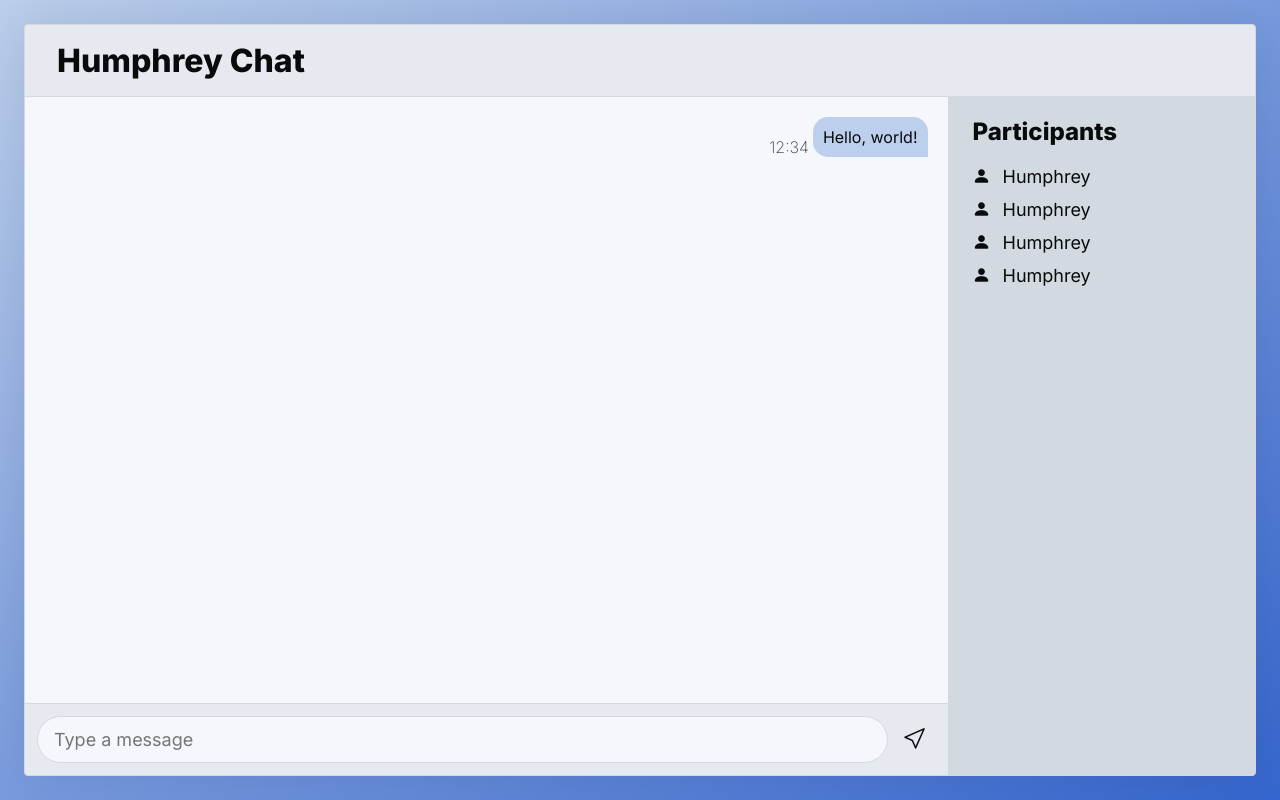
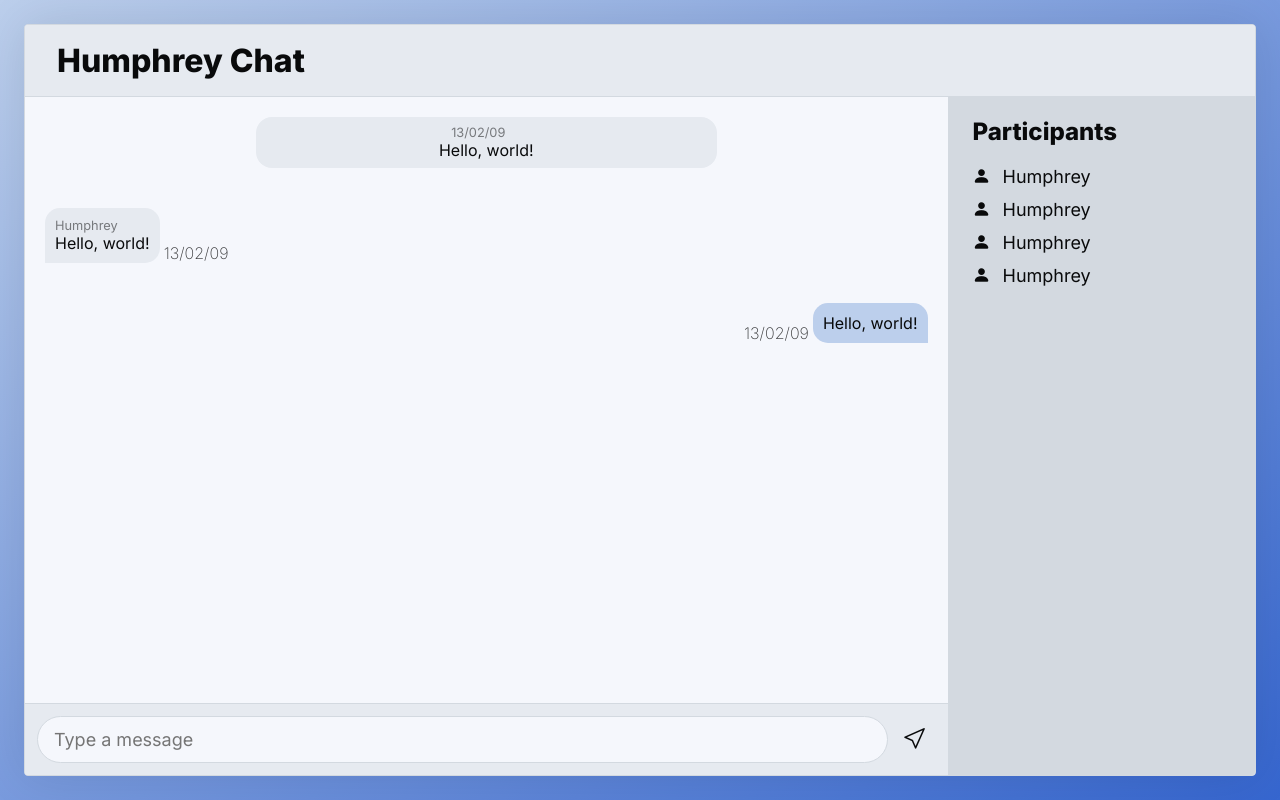
Before and after one commit to w-henderson/Humphrey, a React (Create React App) app in the folder examples/chat-app/client/: page / in a window 1280 px wide. Built offline with nearby package versions, Linux system fonts and the light colour scheme.

Commit message:
Updated chat example message types

```diff
--- /dev/null
+++ b/examples/chat-app/client/src/DateHumanizer.ts
@@ -0,0 +1,38 @@
+function isSameDay(date1: Date, date2: Date) {
+  return date1.getFullYear() === date2.getFullYear() &&
+    date1.getMonth() === date2.getMonth() &&
+    date1.getDate() === date2.getDate();
+}
+
+export default function humanize(date: Date): string {
+  // If today, show date as HH:MM
+  let now = new Date();
+  if (isSameDay(now, date)) {
+    return date.toLocaleTimeString("en-GB", { hour: "2-digit", minute: "2-digit" });
+  }
+
+  // If yesterday, show "yesterday"
+  let yesterday = new Date();
+  yesterday.setDate(yesterday.getDate() - 1);
+  if (isSameDay(yesterday, date)) {
+    return "yesterday";
+  }
+
+  // If in the last week, show day of the week
+  let lastWeek = new Date();
+  lastWeek.setDate(lastWeek.getDate() - 7);
+  if (lastWeek.getTime() < date.getTime()) {
+    return [
+      "Sunday",
+      "Monday",
+      "Tuesday",
+      "Wednesday",
+      "Thursday",
+      "Friday",
+      "Saturday"
+    ][date.getDay()];
+  }
+
+  // Otherwise, return DD/MM/YY
+  return date.toLocaleDateString("en-GB", { day: "2-digit", month: "2-digit", year: "2-digit" });
+}
--- a/examples/chat-app/client/src/components/Message.tsx
+++ b/examples/chat-app/client/src/components/Message.tsx
@@ -1,19 +1,61 @@
 import { Component } from "react";
+import humanize from "../DateHumanizer";
 import "../styles/Message.scss";
 
-export class Message extends Component {
+interface MessageProps {
+  message: string,
+  sender: string,
+  type: MessageType,
+  timestamp: number,
+}
+
+export enum MessageType {
+  Local,
+  Remote,
+  Broadcast
+}
+
+export class Message extends Component<MessageProps> {
   render() {
+    if (this.props.type === MessageType.Local) {
       return (
         <div className="Message senderLocal">
           <div className="messageTime">
-          12:34
+            {humanize(new Date(this.props.timestamp))}
           </div>
           <div className="messageContent">
-          Hello, world!
+            {this.props.message}
+          </div>
+        </div>
+      )
+    } else if (this.props.type === MessageType.Remote) {
+      return (
+        <div className="Message senderRemote">
+          <div className="messageContent">
+            <div className="messageSender">
+              {this.props.sender}
+            </div>
+
+            {this.props.message}
+          </div>
+          <div className="messageTime">
+            {humanize(new Date(this.props.timestamp))}
+          </div>
+        </div>
+      )
+    } else {
+      return (
+        <div className="Message broadcast">
+          <div className="messageTime">
+            {humanize(new Date(this.props.timestamp))}
+          </div>
+          <div className="messageContent">
+            {this.props.message}
           </div>
         </div>
       )
     }
   }
+}
 
 export default Message;
--- a/examples/chat-app/client/src/components/Messages.tsx
+++ b/examples/chat-app/client/src/components/Messages.tsx
@@ -1,12 +1,26 @@
 import { Component } from "react";
 import "../styles/Messages.scss";
-import Message from "./Message";
+import Message, { MessageType } from "./Message";
 
 export class Messages extends Component {
   render() {
     return (
       <div className="Messages">
-        <Message />
+        <Message
+          message="Hello, world!"
+          sender="Humphrey"
+          timestamp={1234567890123}
+          type={MessageType.Broadcast} />
+        <Message
+          message="Hello, world!"
+          sender="Humphrey"
+          timestamp={1234567890123}
+          type={MessageType.Remote} />
+        <Message
+          message="Hello, world!"
+          sender="Humphrey"
+          timestamp={1234567890123}
+          type={MessageType.Local} />
       </div>
     )
   }
--- a/examples/chat-app/client/src/styles/App.scss
+++ b/examples/chat-app/client/src/styles/App.scss
@@ -21,6 +21,7 @@ div.App {
     height: 100%;
     max-height: 100%;
     max-width: 100%;
+    grid-template-columns: 1fr;
   }
 
   &.leftColumn { grid-template-columns: 100% 0%; }
--- a/examples/chat-app/client/src/styles/Message.scss
+++ b/examples/chat-app/client/src/styles/Message.scss
@@ -1,4 +1,4 @@
-div.Message {
+div.Message:not(.broadcast) {
   margin: 20px;
   text-align: right;
 
@@ -20,17 +20,6 @@ div.Message {
     font-weight: 200;
   }
 
-  i {
-    cursor: unset;
-    vertical-align: bottom;
-    display: inline-block;
-    margin: 0 4px -4px 0;
-    line-height: 100%;
-    &:hover { opacity: 0.4 !important; }
-
-    &.bi-check { color: var(--text); }
-  }
-
   &.senderRemote {
     text-align: left;
 
@@ -38,5 +27,31 @@ div.Message {
       border-radius: 15px 15px 15px 0;
       background-color: var(--light);
     }
+
+    div.messageSender {
+      opacity: 0.5;
+      font-size: 0.8em;
+    }
   }
 }
+
+div.Message.broadcast {
+  margin: 20px auto;
+  padding: 8px;
+  max-width: 80%;
+  min-width: 50%;
+
+  background-color: var(--light);
+  border-radius: 16px;
+  text-align: center;
+
+  display: flex;
+  flex-direction: column;
+  animation: pop-up 500ms ease;
+
+  div.messageTime {
+    opacity: 0.5;
+    margin-right: 16px;
+    font-size: 0.8em;
+  }
+}
--- a/examples/chat-app/client/src/styles/MessageBar.scss
+++ b/examples/chat-app/client/src/styles/MessageBar.scss
@@ -4,6 +4,9 @@ div.MessageBar {
 
   display: flex;
   place-items: center;
+
+  grid-row-start: 3;
+  grid-row-end: 4;
 
   width: 100%;
   height: 72px;
--- a/examples/chat-app/client/src/styles/Messages.scss
+++ b/examples/chat-app/client/src/styles/Messages.scss
@@ -1 +1,5 @@
-div.Messages {}
+div.Messages {
+  display: flex;
+  flex-direction: column;
+  overflow: hidden;
+}
--- a/examples/chat-app/client/src/styles/Participants.scss
+++ b/examples/chat-app/client/src/styles/Participants.scss
@@ -19,3 +19,9 @@ div.Participants {
     }
   }
 }
+
+@media only screen and (max-width: 600px) {
+  div.Participants {
+    display: none;
+  }
+}
```
Lines whose indentation alone changed are shown as unchanged.
